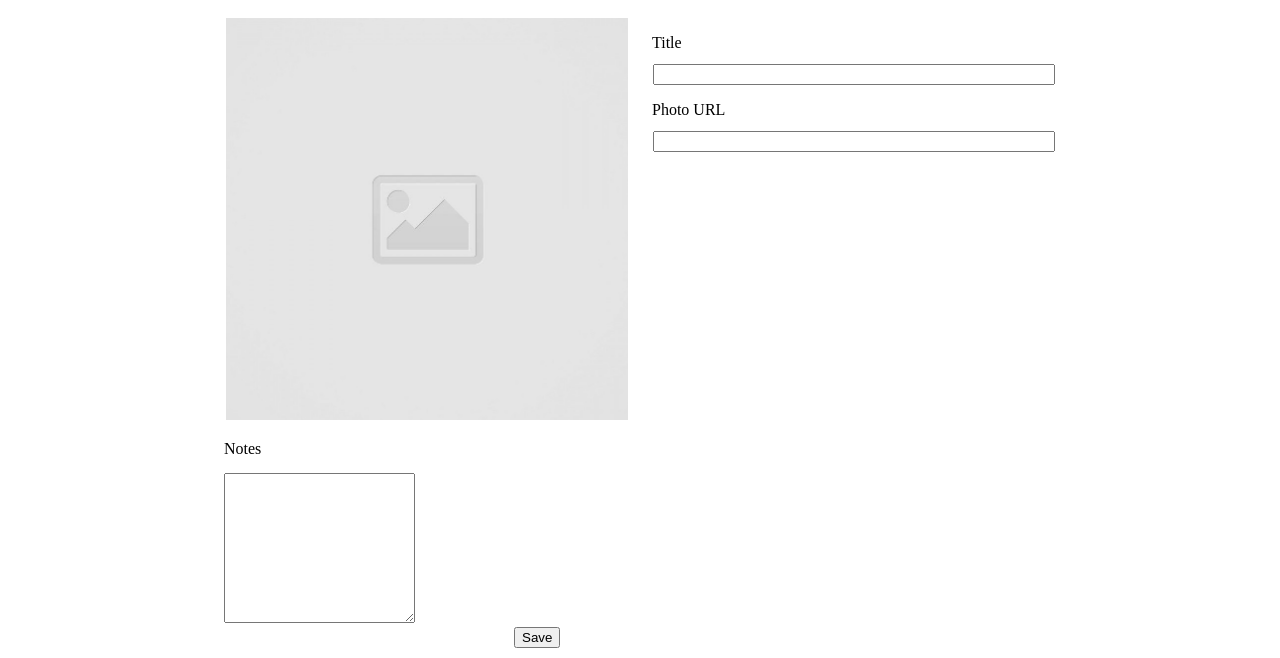
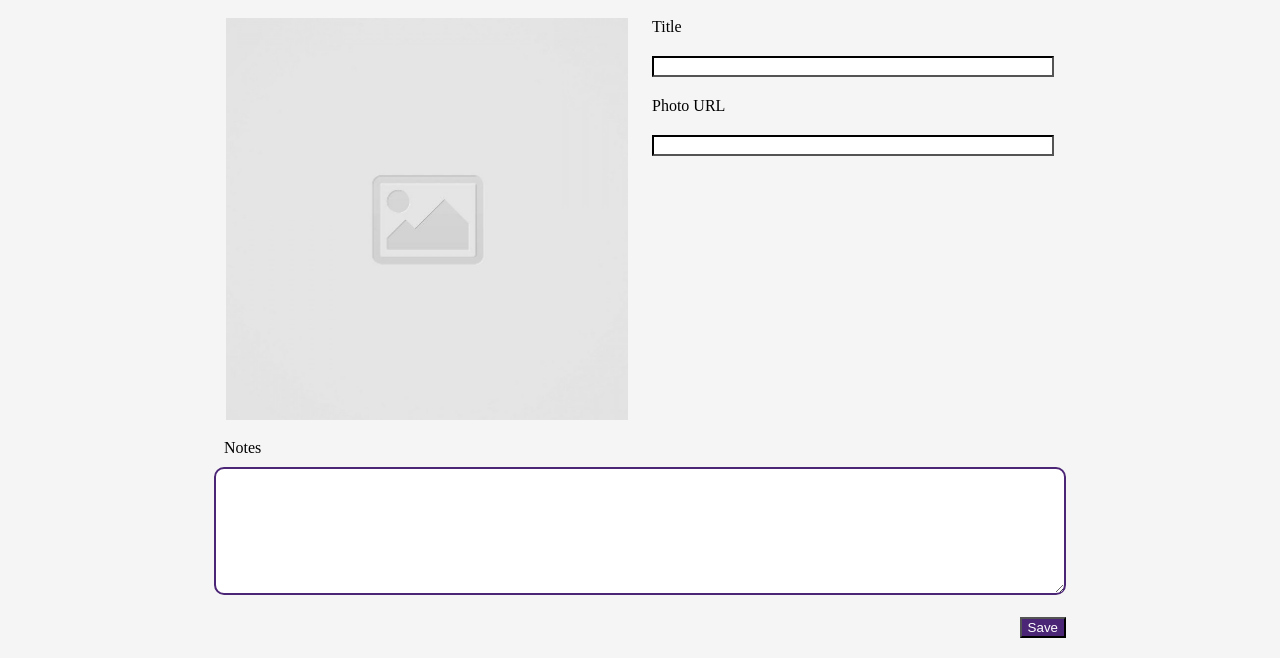
Before and after one commit to Sam-Castaneda13/code-journal, a website: page index.html in a window 1280 px wide. Shown: the part 142-800 px from the top of the page. Drawn offline with Linux system fonts and the light colour scheme.

Commit message:
Changed all of the needed fixes for Feature 1, Changing the styling, and making all the small things removed.

```diff
--- a/css/reset.css
+++ b/css/reset.css
@@ -4,4 +4,5 @@
 
 body {
   margin: 0;
+  background-color: rgb(245, 245, 245);
 }
--- a/css/styles.css
+++ b/css/styles.css
@@ -1,7 +1,5 @@
 .row {
   display: flex;
-  flex-direction: row;
-  align-items: stretch;
 }
 
 img {
@@ -18,77 +16,44 @@ header {
   color: white;
 }
 
-input {
-  margin-left: 1px;
-  margin-top: 7px;
-  width: 100%;
-}
-
-.button {
-  margin-left: 300px;
-}
-
-@media screen and (width > 0) {
-  p {
-    margin-bottom: 5px;
-  }
-
-  @media screen and (width > 424px) {
-    p {
-      margin-bottom: 6px;
-    }
-  }
-
-  @media screen and (width > 767px) {
-    p {
-      margin-bottom: 5px;
-    }
-  }
+.full-column {
+  flex-basis: 100%;
 }
 
 @media screen and (width > 567px) {
   .column-half {
     flex-basis: 50%;
+    margin-bottom: 15px;
   }
 }
 
-@media screen and (width > 0) {
-  textarea {
-    width: 100%;
-    height: 100px;
-    margin-top: 5px;
-    margin-left: 1px;
-  }
+input {
+  border-color: black;
+  width: 100%;
+  margin-top: 20px;
+  margin-bottom: 20px;
 }
 
-@media screen and (width > 374px) {
-  textarea {
-    width: 100%;
-    height: 50px;
-    margin-top: 7px;
-  }
+textarea {
+  border-color: #4c2676;
+  border-radius: 10px;
+  border-width: 2px;
+  width: 100% !important;
+  height: 100%;
+  margin-top: 10px;
+  margin-bottom: 10px;
+  padding-bottom: 50px;
 }
 
-@media screen and (width > 424px) {
-  textarea {
-    width: 100%;
-    height: 50px;
-  }
+.full-column button {
+  border-color: black;
+  margin-top: 50px;
+  color: white;
+  background-color: #4c2676;
+  float: right;
 }
 
-@media screen and (width > 767px) {
-  textarea {
-    width: 100%;
-    height: 150px;
-    margin-left: 10px;
-    margin-top: 10px;
-  }
-}
-
+label[for='notes'],
 h1 {
   margin-left: 10px;
 }
-
-.note {
-  margin-left: 10px;
-}
--- a/index.html
+++ b/index.html
@@ -32,14 +32,15 @@
           <div class="row">
             <div class="column-half">
               <img
+                id="img"
                 class="photo"
                 src="/images/placeholder-image-square.jpg"
                 alt="holder" />
             </div>
             <div class="column-half">
-              <p>Title</p>
+              <label for="title">Title</label>
               <input type="text" id="title" name="title" required />
-              <p>Photo URL</p>
+              <label for="photo-url">Photo URL</label>
               <input
                 class="img"
                 type="text"
@@ -50,8 +51,12 @@
           </div>
           <div class="row">
             <div class="full-column">
-              <p class="note">Notes</p>
-              <textarea id="notes" name="notes" required></textarea>
+              <label for="notes">Notes</label>
+              <textarea
+                class="button"
+                id="notes"
+                name="notes"
+                required></textarea>
             </div>
           </div>
           <div class="row">
--- a/js/data.js
+++ b/js/data.js
@@ -16,7 +16,6 @@ function readData() {
   if (JSONData) {
     return JSON.parse(JSONData);
   } else {
-    // change this return to be an object that looks like the data object
     return { view: 'entry-form', entries: [], editing: null, nextEntryId: 1 };
   }
 }
--- a/js/main.js
+++ b/js/main.js
@@ -1,16 +1,15 @@
 'use strict';
 /* global data */
-const $image = document.getElementsByTagName('img');
-const imf = $image[0];
+const $image = document.querySelector('#img');
 const $newImg = document.getElementById('photo-url');
 const $form = document.querySelector('#form');
 function imgChanger(event) {
-  const $change = event.target;
-  const picture = $change.value;
-  if (urlChecker(picture) === true) {
-    imf.src = picture;
+  const $eventTarget = event.target;
+  const $eventTargetURL = $eventTarget.value;
+  if (urlChecker($eventTargetURL)) {
+    $image.src = $eventTargetURL;
   } else {
-    imf.src =
+    $image.src =
       'https://www.pokemon.com/static-assets/content-assets/cms2/img/pokedex/full/403.png';
   }
 }
@@ -20,19 +19,18 @@ function urlChecker(string) {
   );
   return res !== null;
 }
+if (!$newImg) throw new Error('The Image did not load.');
 if ($newImg) $newImg.addEventListener('change', imgChanger);
-if (!$newImg) throw new Error('The Image did not load.');
+if (!$form) throw new Error('The Form did now load');
 $form.addEventListener('submit', (event) => {
   event.preventDefault();
   const $formElements = $form.elements;
   const $titleInput = $formElements.title.value;
   const $photoInput = $formElements.photoUrl.value;
   const $noteInput = $formElements.notes.value;
-  // we are not reassigning data here, we should be creating an entry object and adding to our entries property of te data object
   data.entries.push({
     image: $photoInput,
     title: $titleInput,
-    photoURL: $photoInput,
     note: $noteInput,
     entryId: data.nextEntryId,
   });
@@ -40,5 +38,5 @@ $form.addEventListener('submit', (event) => {
   writeData();
   $form.reset();
   const photoReset = '/images/placeholder-image-square.jpg';
-  imf.src = photoReset;
+  $image.src = photoReset;
 });
--- a/ts/data.ts
+++ b/ts/data.ts
@@ -1,12 +1,9 @@
 /* exported data */
 /* eslint-disable @typescript-eslint/no-unused-vars */
 
-// need an interface for the data object
-// need an interface for the entries (singular Entry object).. what properties should this have?
 interface Entry {
   image: string;
   title: string;
-  photoURL: string;
   note: string;
   entryId: number;
 }
@@ -35,7 +32,6 @@ function readData(): Data {
   if (JSONData) {
     return JSON.parse(JSONData);
   } else {
-    // change this return to be an object that looks like the data object
     return { view: 'entry-form', entries: [], editing: null, nextEntryId: 1 };
   }
 }
```
Also changed, not shown: ts/main.ts (+9 -13 lines).
